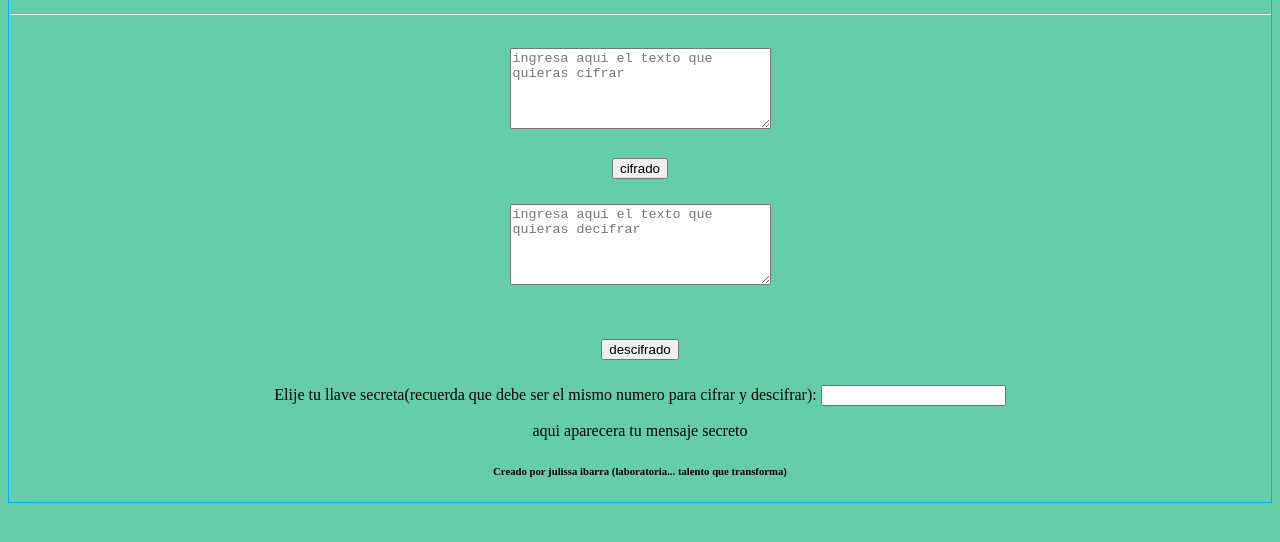
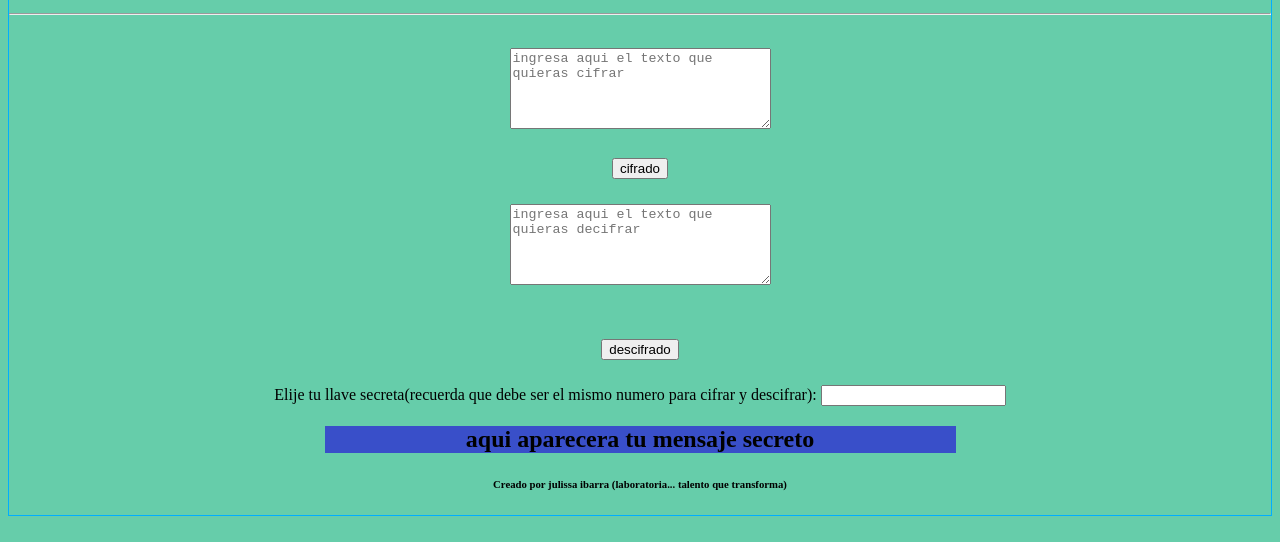
Before and after one commit to julissarosmery/lim-2018-05-bc-core-am-cipher, a website: page src/index.html in a window 1280 px wide. Shown: the part 110-652 px from the top of the page. Drawn offline with Linux system fonts and the light colour scheme.

Commit message:
se comiensan asubir los cambios

```diff
--- a/src/index.html
+++ b/src/index.html
@@ -29,9 +29,9 @@
           <label >Elije tu llave secreta(recuerda que debe ser el mismo numero para cifrar y descifrar):</label>
           <input type="number" id="offset">
         </div>
-        <p id="respuesta">aqui aparecera tu mensaje secreto
+        <h2 id="respuesta">aqui aparecera tu mensaje secreto
 
-        </p>
+        </h2>
         <h6 >Creado por julissa ibarra (laboratoria... talento que transforma)</h6>
     </form>
       <div id="root"></div>
--- a/src/style.css
+++ b/src/style.css
@@ -48,7 +48,7 @@ h1 {
     /*para que el resultado se muestre en el medio*/
     margin-left: 25%;
     /*para darle color a la respuesta*/
-    background-color: rgb(255, 251, 0);
+    background-color: rgb(57, 79, 201);
     width: 50%;
     /*height: 900%;*/
 
```
